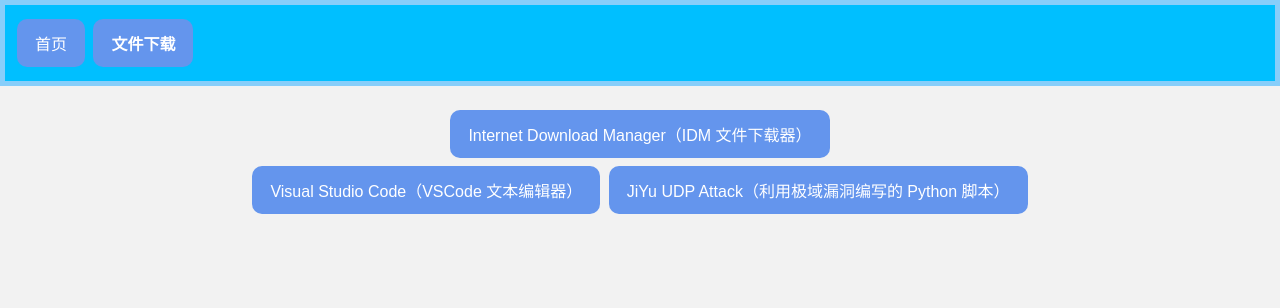
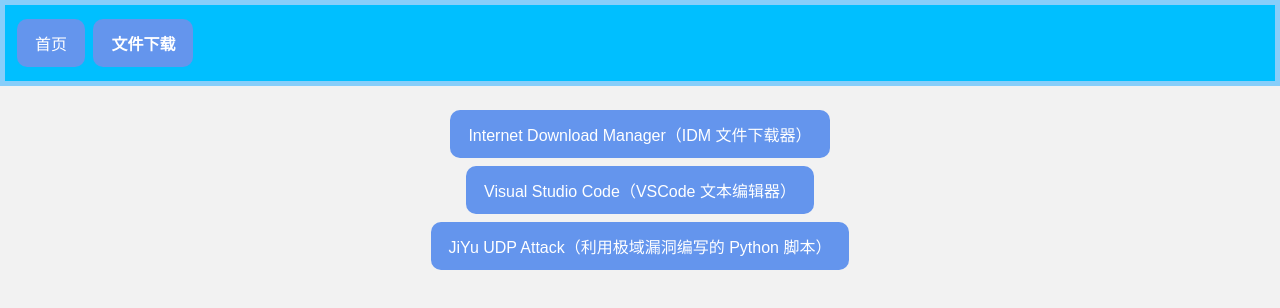
Before and after one commit to CodingOIer/file, a plain HTML site: page file/index.html in a window 1280 px wide. Drawn offline with Linux system fonts and the light colour scheme.

Commit message:
Update index.html

```diff
--- a/file/index.html
+++ b/file/index.html
@@ -19,7 +19,7 @@
         <a href="https://mirror2.internetdownloadmanager.com/idman641build20.exe?v=lt&filename=idman641build20.exe"
             class="button" download>Internet Download Manager（IDM 文件下载器）</a><br>
         <a href="https://az764295.vo.msecnd.net/stable/abd2f3db4bdb28f9e95536dfa84d8479f1eb312d/VSCodeUserSetup-x64-1.82.2.exe"
-            class="button" download>Visual Studio Code（VSCode 文本编辑器）</a>
+            class="button" download>Visual Studio Code（VSCode 文本编辑器）</a><br>
         <a href="..\res\jiyu_udp_attack.py" class="button" download>JiYu UDP Attack（利用极域漏洞编写的
             Python 脚本）</a>
     </main>
```
